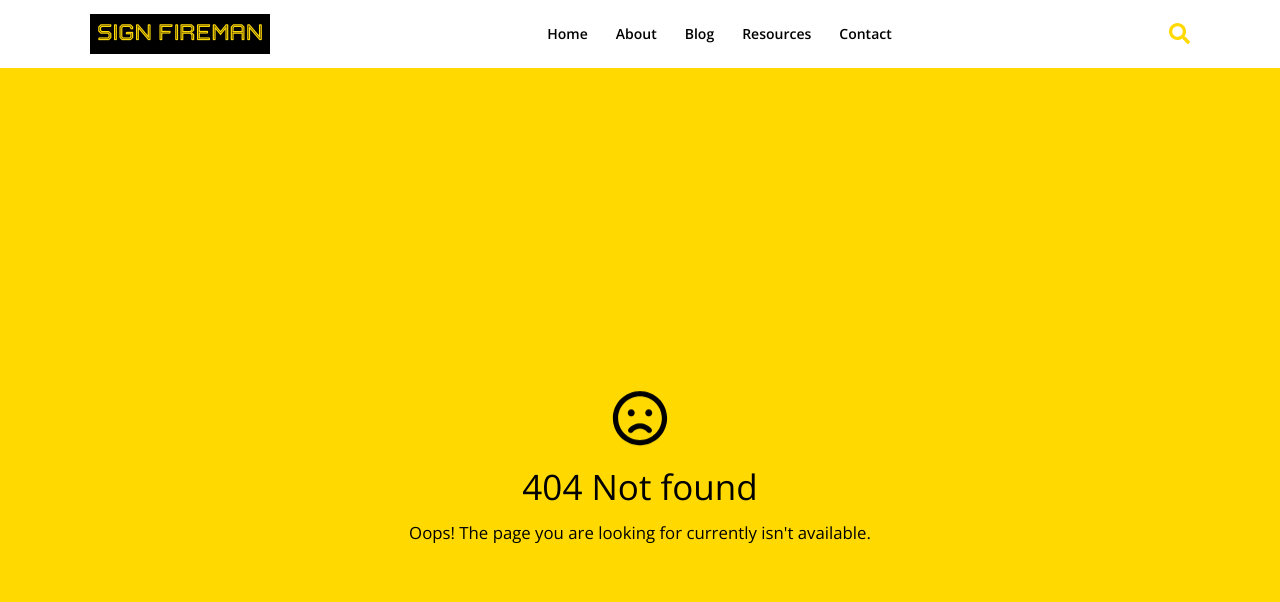
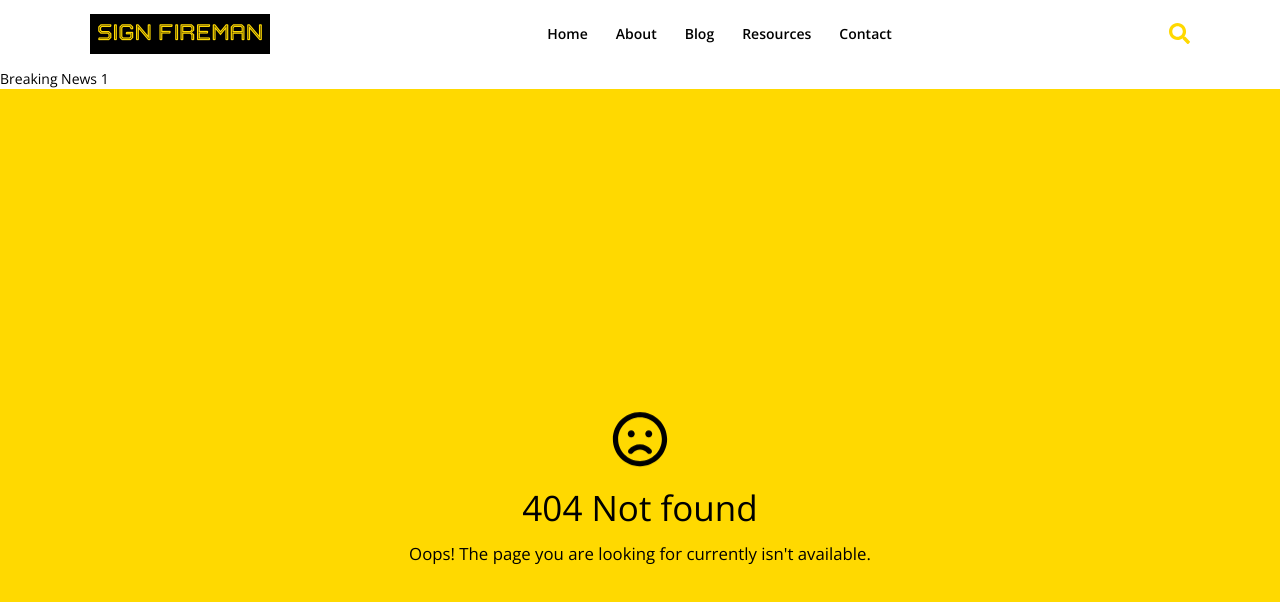
Before and after one commit to Final-move/Final-move-web, a React (Create React App) app: page /blog/article/1 in a window 1280 px wide. Shown: the top 602 px of the page. Built offline with nearby package versions, Linux system fonts and the light colour scheme.

Commit message:
chores: updates to error in build log

```diff
--- a/src/pages/Blog/Page.js
+++ b/src/pages/Blog/Page.js
@@ -3,9 +3,9 @@ import NotFound from "../../components/NotFound";
 
 const Blog = () => {
   return (
-    <div>
+    <>
       <NotFound />
-    </div>
+    </>
   );
 };
 
--- a/src/pages/Blog/blog-article/BlogArticle.jsx
+++ b/src/pages/Blog/blog-article/BlogArticle.jsx
@@ -1,12 +1,25 @@
-import React from "react";
+import React, { useEffect, useState } from "react";
 // import PageContainer from "../../../components/PageContainer";
 import { useParams } from "react-router";
+import { newsList } from "../../../data/newsData";
 import NotFound from "../../../components/NotFound";
 
 const BlogArticle = () => {
   const article = useParams();
+  const [blogArticle, setBlogArticle] = useState([]);
+
+  useEffect(() => {
+    const blogArticle = newsList.filter(
+      (news) => news.id === parseInt(article.id)
+    );
+    setBlogArticle(blogArticle);
+  }, [article.id]);
+
   return (
     <>
+      {blogArticle.map((data, index) => (
+        <div key={index}>{data.title}</div>
+      ))}
       <NotFound />
     </>
   );
```
